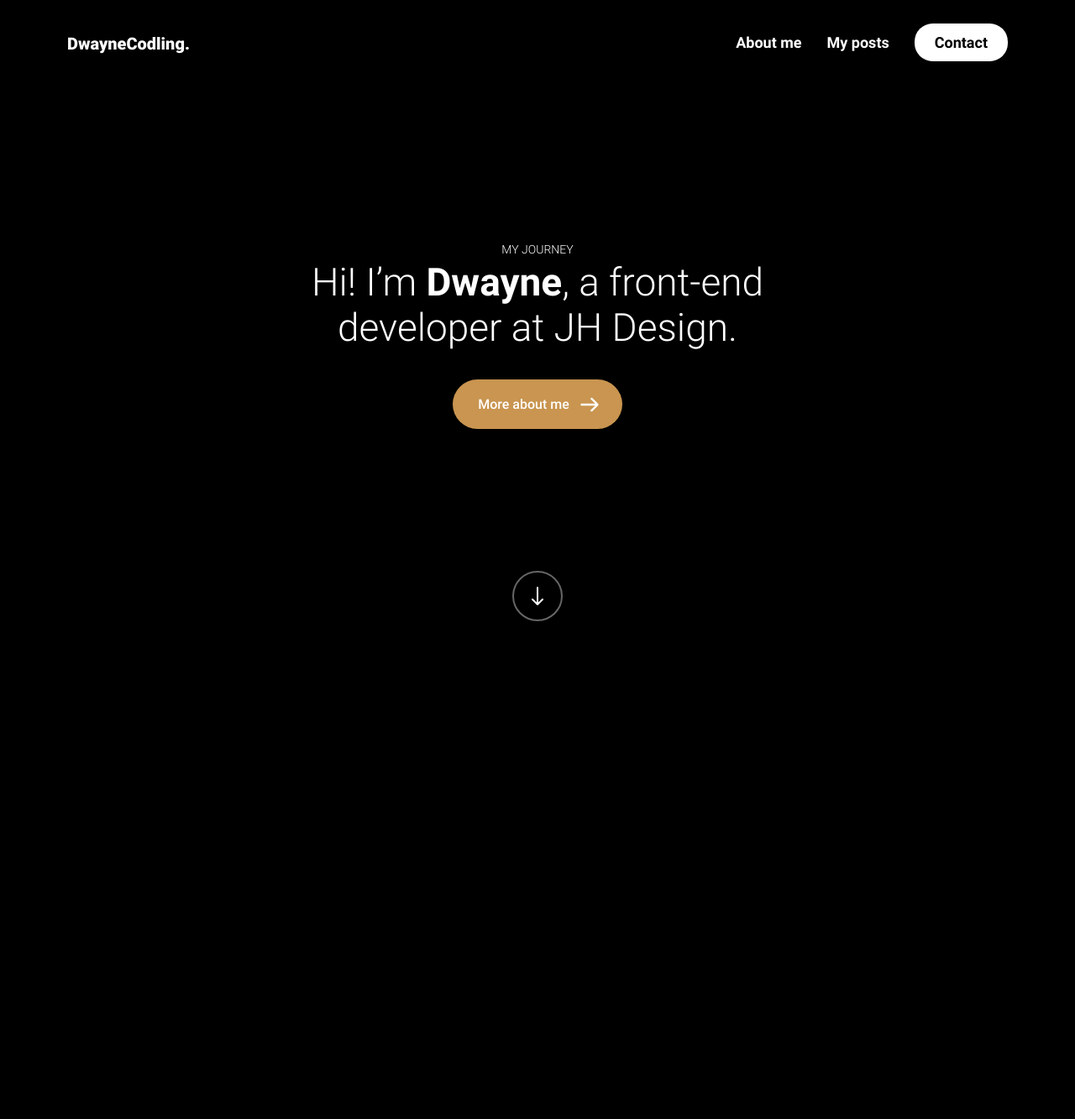
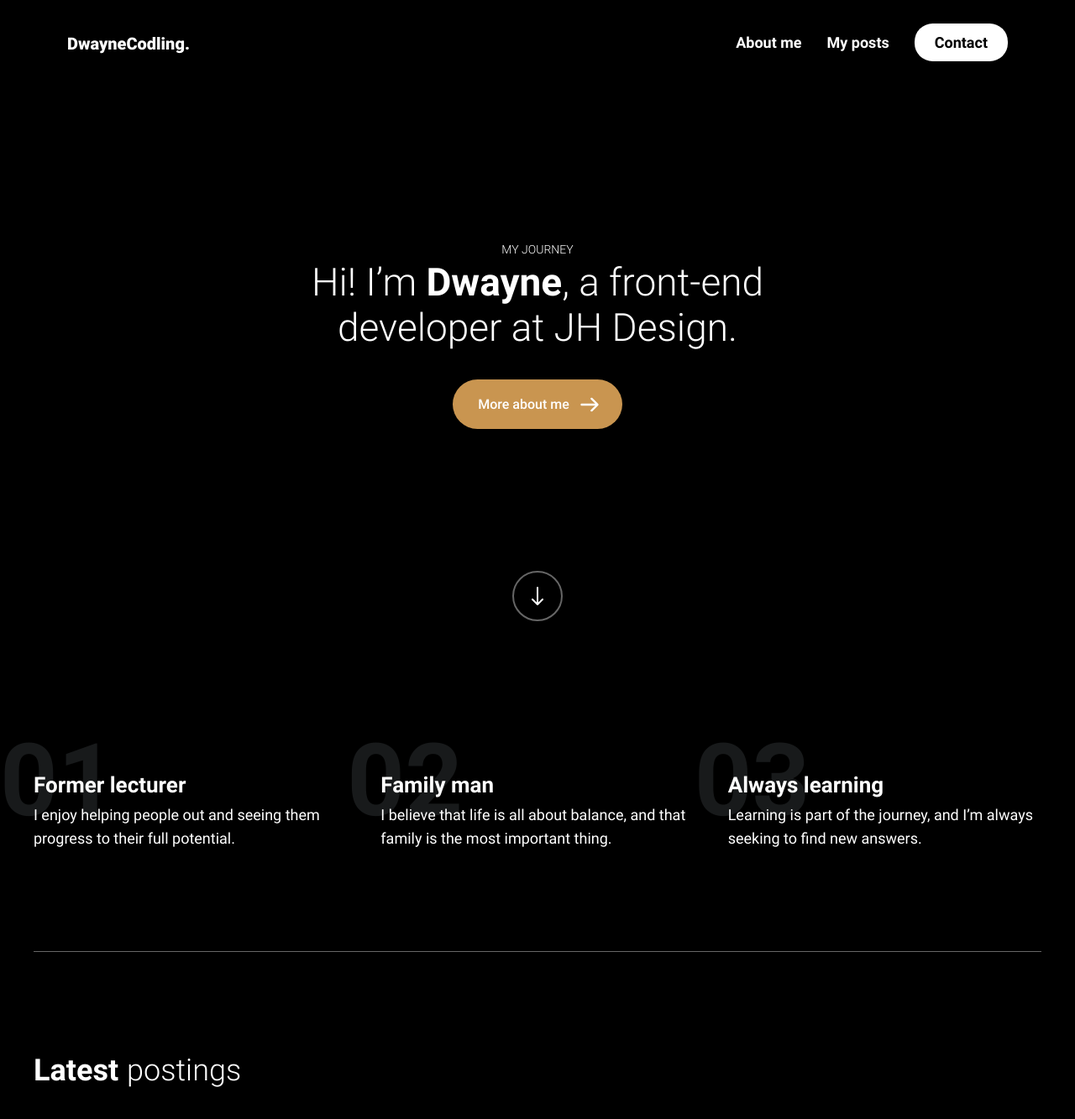
Before and after one commit to dwaynecodling/dwaynecodling, a PHP site: page /html/landing.html in a window 1280 px wide. Shown: the top 1333 px of the page at 84% size. Before the commit the page ends 740 px from the top, so only its background shows below. Run offline with PHP 8.4, Linux system fonts and the light colour scheme.

Commit message:
lots of updates to the landing page

```diff
--- a/css/style.css
+++ b/css/style.css
@@ -21,12 +21,26 @@ Order Bae + Typography > General Layout > Grid > Page Layout  > Component
 */
 :root {
   --container: 120rem;
-  --container-padding: 2rem;
-  --heading-1: 3.2rem; }
+  --container-padding: 3rem;
+  --noOfColumns: 1;
+  --heading-1: 3.2rem;
+  --heading-2: 2.8rem;
+  --heading-3: 2.2rem;
+  --body-text-main: 1.4rem; }
   @media screen and (min-width: 40em) {
     :root {
+      --container-padding: 6rem;
+      --heading-1: 4.6rem;
+      --heading-2: 3.6rem;
+      --heading-3: 2.6rem;
+      --body-text-main: 1.8rem; } }
+  @media screen and (min-width: 62em) {
+    :root {
+      --noOfColumns: 2; } }
+  @media screen and (min-width: 80em) {
+    :root {
       --container-padding: 0;
-      --heading-1: 4.6rem; } }
+      --noOfColumns: 3; } }
 
 /* roboto-300 - latin */
 @font-face {
@@ -84,6 +98,12 @@ Order Bae + Typography > General Layout > Grid > Page Layout  > Component
   max-width: var(--container);
   margin: 0 auto; }
 
+section {
+  margin-bottom: 8rem; }
+  @media screen and (min-width: 62em) {
+    section {
+      margin-bottom: 12rem; } }
+
 @keyframes moveInLeft {
   0% {
     opacity: 0;
@@ -121,7 +141,8 @@ Order Bae + Typography > General Layout > Grid > Page Layout  > Component
 
 html {
   font-family: Roboto, sans-serif;
-  font-size: 62.5%; }
+  font-size: 62.5%;
+  scroll-behavior: smooth; }
 
 body {
   box-sizing: border-box;
@@ -130,6 +151,10 @@ body {
   @media (max-width: 56.25em) {
     body {
       padding: 0; } }
+
+main {
+  display: block;
+  overflow: hidden; }
 
 h3 {
   margin-bottom: 1rem; }
@@ -141,6 +166,28 @@ ul {
   color: #000;
   background-color: #fff; }
 
+.grid {
+  display: grid;
+  grid-template-columns: repeat(var(--noOfColumns), 1fr); }
+  .grid--list-of-3 {
+    border-bottom: .1rem solid #666666;
+    grid-gap: 4rem; }
+    @media screen and (min-width: 82em) {
+      .grid--list-of-3 {
+        grid-gap: 9rem; } }
+  .grid__info {
+    margin: 0; }
+    .grid__info:last-child {
+      margin-bottom: 6rem; }
+      @media screen and (min-width: 75em) {
+        .grid__info:last-child {
+          margin-bottom: 12rem; } }
+  .grid--card-list {
+    grid-gap: 3rem; }
+    @media screen and (min-width: 62em) {
+      .grid--card-list {
+        grid-gap: 6rem; } }
+
 .card-wrapper {
   display: flex;
   justify-content: center;
@@ -150,24 +197,14 @@ ul {
     .card-wrapper {
       padding: 3rem; } }
 
-.grid {
-  display: grid;
-  width: 114rem;
-  grid-gap: 6rem;
-  grid-template-columns: repeat(auto-fit, minmax(30rem, 1fr));
-  grid-auto-rows: auto;
-  align-items: start; }
-  @media (max-width: 60em) {
-    .grid {
-      grid-gap: 3rem; } }
-  .grid__item {
+.grid__card-item {
   height: 100%;
   background-color: #fff;
   overflow: hidden;
   box-shadow: 0 3rem 6rem rgba(0, 0, 0, 0.1);
   cursor: pointer;
   transition: all 0.2s; }
-    .grid__item:hover {
+  .grid__card-item:hover {
     transform: translateY(-0.5%);
     box-shadow: 0 4rem 8rem rgba(0, 0, 0, 0.2); }
 
@@ -359,3 +396,35 @@ ul {
     .page__link a:hover {
       background-color: #c99550;
       color: #fff; }
+
+.info-snippet {
+  position: relative; }
+  .info-snippet__bg-text {
+    color: #181a1b;
+    position: relative;
+    font-size: 6rem;
+    font-weight: 700;
+    z-index: -1; }
+    @media screen and (min-width: 62em) {
+      .info-snippet__bg-text {
+        font-size: 12rem;
+        position: absolute;
+        top: -6rem;
+        left: -4rem; } }
+  .info-snippet__heading {
+    font-size: var(--heading-3);
+    margin-bottom: .7rem; }
+  .info-snippet__text {
+    font-size: var(--body-text-main);
+    font-weight: 400;
+    line-height: 1.55; }
+
+.post-heading {
+  font-size: var(--heading-2);
+  font-weight: 200;
+  margin-bottom: 3rem; }
+  .post-heading strong {
+    margin-right: 1rem; }
+  @media screen and (min-width: 62em) {
+    .post-heading {
+      margin-bottom: 4rem; } }
--- a/html/landing.html
+++ b/html/landing.html
@@ -21,53 +21,155 @@
         </ul>
     </nav>
 
+    <main class="content" role="main">
         <section>
             <div class="container">
                 <div class="hero">
                     <div class="hero__content">
                         <p class="hero__subheading">My journey</p>
-                    <h1 class="hero__heading">Hi! I’m <strong>Dwayne</strong>, a front-end developer at JH Design.</h1>
+                        <h1 class="hero__heading">Hi! I’m <strong>Dwayne</strong>, a front-end developer at JH Design.
+                        </h1>
                         <a href="#" class="hero__button">
                             <span class="hero__button-content">
                                 <span class="hero__button-text">More about me</span>
-                            <svg class="hero__button-arrow" width="18" height="14" xmlns="http://www.w3.org/2000/svg">
+                                <svg class="hero__button-arrow" width="18" height="14"
+                                    xmlns="http://www.w3.org/2000/svg">
                                     <g transform="rotate(90 8 9)" fill-rule="nonzero" fill="none">
                                         <rect fill="#FFF" x="5" y="1" width="2" height="16" rx="1" />
-                                    <path stroke="#FFF" stroke-width="2" stroke-linecap="round" stroke-linejoin="round"
-                                        d="M12 6L6 0 0 6" />
+                                        <path stroke="#FFF" stroke-width="2" stroke-linecap="round"
+                                            stroke-linejoin="round" d="M12 6L6 0 0 6" />
                                     </g>
                                 </svg>
                             </span>
                         </a>
                     </div>
-                <div class="hero__down-arrow">
+                    <a class="hero__down-arrow" href="#section1">
                         <?xml version="1.0" encoding="UTF-8"?>
-                    <svg width="14px" height="22px" viewBox="0 0 14 22" version="1.1" xmlns="http://www.w3.org/2000/svg"
-                        xmlns:xlink="http://www.w3.org/1999/xlink">
+                        <svg width="14px" height="22px" viewBox="0 0 14 22" version="1.1"
+                            xmlns="http://www.w3.org/2000/svg" xmlns:xlink="http://www.w3.org/1999/xlink">
                             <!-- Generator: Sketch 63.1 (92452) - https://sketch.com -->
                             <title>down-arrow</title>
                             <desc>Created with Sketch.</desc>
                             <g id="Website" stroke="none" stroke-width="1" fill="none" fill-rule="evenodd">
-                            <g id="Landing-page" transform="translate(-833.000000, -787.000000)" fill-rule="nonzero">
+                                <g id="Landing-page" transform="translate(-833.000000, -787.000000)"
+                                    fill-rule="nonzero">
                                     <rect id="Rectangle" fill="#000000" x="0" y="0" width="1680" height="2448"></rect>
                                     <g id="Group-9" transform="translate(810.000000, 767.000000)">
                                         <g id="down-arrow"
                                             transform="translate(30.000000, 30.500000) scale(1, -1) translate(-30.000000, -30.500000) translate(24.000000, 20.000000)">
-                                        <rect id="Rectangle" fill="#FFFFFF" x="5" y="1" width="2" height="20" rx="1">
+                                            <rect id="Rectangle" fill="#FFFFFF" x="5" y="1" width="2" height="20"
+                                                rx="1">
                                             </rect>
                                             <polyline id="Path" stroke="#FFFFFF" stroke-width="2" stroke-linecap="round"
                                                 stroke-linejoin="round" points="12 6 6 0 0 6"></polyline>
                                         </g>
-                                    <circle id="Oval" stroke="#666666" stroke-width="2" cx="30" cy="30" r="29"></circle>
+                                        <circle id="Oval" stroke="#666666" stroke-width="2" cx="30" cy="30" r="29">
+                                        </circle>
                                     </g>
                                 </g>
                             </g>
                         </svg>
+                    </a>
+                </div>
+            </div>
+        </section>
+
+        <section id="section1">
+            <div class="container">
+                <div class="grid grid--list-of-3">
+                    <div class="grid__info">
+                        <div class="info-snippet">
+                            <span class="info-snippet__bg-text">01</span>
+                            <h3 class="info-snippet__heading">Former lecturer</h3>
+                            <p class="info-snippet__text">I enjoy helping people out and seeing them progress to their
+                                full
+                                potential.</p>
+                        </div>
+                    </div>
+                    <div class="grid__info">
+                        <div class="info-snippet">
+                            <span class="info-snippet__bg-text">02</span>
+                            <h3 class="info-snippet__heading">Family man</h3>
+                            <p class="info-snippet__text">I believe that life is all about balance, and that family is
+                                the
+                                most important thing.</p>
+                        </div>
+                    </div>
+                    <div class="grid__info">
+                        <div class="info-snippet">
+                            <span class="info-snippet__bg-text">03</span>
+                            <h3 class="info-snippet__heading">Always learning</h3>
+                            <p class="info-snippet__text">Learning is part of the journey, and I’m always seeking to
+                                find
+                                new answers.</p>
+                        </div>
                     </div>
                 </div>
             </div>
         </section>
 
+        <section>
+            <div class="container">
+                <h2 class="post-heading"><strong>Latest</strong>postings</h2>
+                <div class="grid grid--card-list">
+                    <div class="grid__card-item">
+                        <div class="card"><img class="card__img"
+                                src="https://images.unsplash.com/photo-1519681393784-d120267933ba?ixlib=rb-1.2.1&amp;ixid=eyJhcHBfaWQiOjEyMDd9&amp;auto=format&amp;fit=crop&amp;w=2250&amp;q=80"
+                                alt="Snowy Mountains">
+                            <div class="card__content">
+                                <p class="card__date">5th Sep, 2019</p>
+                                <h1 class="card__header">A starry night</h1>
+                                <p class="card__text">Look up at the night sky, and find yourself
+                                    <strong>immersed</strong> in
+                                    the
+                                    amazing mountain range of Aspen. </p>
+
+                            </div>
+                            <p class="card__read-time">
+                                4 min read
+                            </p>
+                        </div>
+                    </div>
+                    <div class="grid__card-item">
+                        <div class="card"><img class="card__img"
+                                src="https://images.unsplash.com/photo-1485160497022-3e09382fb310?ixlib=rb-1.2.1&amp;ixid=eyJhcHBfaWQiOjEyMDd9&amp;auto=format&amp;fit=crop&amp;w=2250&amp;q=80"
+                                alt="Desert">
+                            <div class="card__content">
+                                <p class="card__date">5th Sep, 2019</p>
+                                <h1 class="card__header">Misty mornings</h1>
+                                <p class="card__text">Capture the stunning <strong>essence</strong> of the early morning
+                                    sunrise
+                                    in
+                                    the Californian wilderness.</p>
+                            </div>
+
+                            <p class="card__read-time">
+                                4 min read
+                            </p>
+                        </div>
+                    </div>
+                    <div class="grid__card-item">
+                        <div class="card">
+                            <img class="card__img"
+                                src="https://images.unsplash.com/photo-1506318164473-2dfd3ede3623?ixlib=rb-1.2.1&amp;ixid=eyJhcHBfaWQiOjEyMDd9&amp;auto=format&amp;fit=crop&amp;w=3300&amp;q=80"
+                                alt="Canyons">
+                            <div class="card__content">
+                                <p class="card__date">5th Sep, 2019</p>
+                                <h1 class="card__header">Utah sunsets</h1>
+                                <p class="card__text">Sunsets over the <strong>stunning</strong> Utah Canyonlands, is
+                                    truly
+                                    something much more than incredible.</p>
+                            </div>
+                            <p class="card__read-time">
+                                4 min read
+                            </p>
+                        </div>
+                    </div>
+                </div>
+            </div>
+        </section>
+    </main>
+
 </body>
 
 </html>
--- a/scss/abstracts/_variables.scss
+++ b/scss/abstracts/_variables.scss
@@ -84,12 +84,35 @@ $breakpoints: (
 
 // CSS Properties
 :root {
+  // Layout
   --container: 120rem;
-  --container-padding: #{$padding-small};
+  --container-padding: #{$padding-medium-1};
+  --noOfColumns: 1;
+
+  // Headings
   --heading-1: 3.2rem;
+  --heading-2: 2.8rem;
+  --heading-3: 2.2rem;
+
+  // Fonts
+  --body-text-main: 1.4rem;
+
+  // Spacing
 
   @media screen and (min-width: map-get($breakpoints, 'breakpoint-2')) {
+    --container-padding: #{$padding-large};
+    --heading-1: 4.6rem;
+    --heading-2: 3.6rem;
+    --heading-3: 2.6rem;
+    --body-text-main: 1.8rem;
+  }
+
+  @media screen and (min-width: map-get($breakpoints, 'breakpoint-4')) {
+    --noOfColumns: 2;
+  }
+
+  @media screen and (min-width: map-get($breakpoints, 'breakpoint-7')) {
     --container-padding: 0;
-    --heading-1: 4.6rem;
+    --noOfColumns: 3;
   }
 }
--- a/scss/base/_base.scss
+++ b/scss/base/_base.scss
@@ -9,6 +9,7 @@
 html {
   font-family: Roboto, sans-serif;
   font-size: 62.5%; // 1rem = 10px 10px/16px = 62.5%
+  scroll-behavior: smooth;
 }
 
 body {
@@ -21,6 +22,11 @@ body {
   }
 }
 
+main {
+  display: block;
+  overflow: hidden;
+}
+
 h3 {
   margin-bottom: $base-spacing;
 }
--- a/scss/base/_sectioning.scss
+++ b/scss/base/_sectioning.scss
@@ -4,3 +4,11 @@
   max-width: var(--container);
   margin: 0 auto;
 }
+
+section {
+  margin-bottom: 8rem;
+
+  @media screen and (min-width: map-get($breakpoints, 'breakpoint-4')) {
+    margin-bottom: 12rem;
+  }
+}
--- a/scss/components/_cards.scss
+++ b/scss/components/_cards.scss
@@ -22,21 +22,8 @@
 }
 
 .grid {
-  display: grid;
-  width: 114rem;
-  grid-gap: 6rem;
-  grid-template-columns: repeat(
-                  auto-fit,
-                  minmax(30rem, 1fr)
-  );
-  grid-auto-rows: auto;
-  align-items: start;
 
-  @include media(small) {
-    grid-gap: 3rem;
-  }
-
-  &__item {
+  &__card-item {
     height:100%;
     background-color: #fff;
     overflow: hidden;
--- a/scss/layout/_grid.scss
+++ b/scss/layout/_grid.scss
@@ -0,0 +1,33 @@
+.grid {
+  display: grid;
+  grid-template-columns: repeat(var(--noOfColumns), 1fr);
+
+  &--list-of-3 {
+    border-bottom: .1rem solid #666666;
+    grid-gap: 4rem;
+
+    @media screen and (min-width: map-get($breakpoints, 'breakpoint-8')) {
+      grid-gap: 9rem;
+    }
+  }
+
+  &__info {
+    margin: 0;
+
+    &:last-child {
+      margin-bottom: 6rem;
+
+      @media screen and (min-width: map-get($breakpoints, 'breakpoint-6')) {
+        margin-bottom: 12rem;
+      }
+    }
+  }
+
+  &--card-list {
+    grid-gap: 3rem;
+
+    @media screen and (min-width: map-get($breakpoints, 'breakpoint-4')) {
+      grid-gap: 6rem;
+    }
+  }
+}
--- a/scss/pages/_home.scss
+++ b/scss/pages/_home.scss
@@ -39,3 +39,49 @@
     }
   }
 }
+
+// Landing page content
+
+.info-snippet {
+  position: relative;
+
+  &__bg-text {
+    color: $color-faded-number-1;
+    position: relative;
+    font-size: 6rem;
+    font-weight: 700;
+    z-index: -1;
+
+    @media screen and (min-width: map-get($breakpoints, 'breakpoint-4')) {
+      font-size: 12rem;
+      position: absolute;
+      top: -6rem;
+      left: -4rem;
+    }
+  }
+
+  &__heading {
+    font-size: var(--heading-3);
+    margin-bottom: .7rem;
+  }
+
+  &__text {
+    font-size: var(--body-text-main);
+    font-weight: 400;
+    line-height: 1.55;
+  }
+}
+
+.post-heading {
+  font-size: var(--heading-2);
+  font-weight: 200;
+  margin-bottom: $padding-medium-1;
+
+  strong {
+    margin-right: 1rem;
+  }
+
+  @media screen and (min-width: map-get($breakpoints, 'breakpoint-4')) {
+    margin-bottom: $padding-medium-2;
+  }
+}
```
Also changed, not shown: html/components/cards.html (+15 -9 lines). Lines whose indentation alone changed are shown as unchanged.
